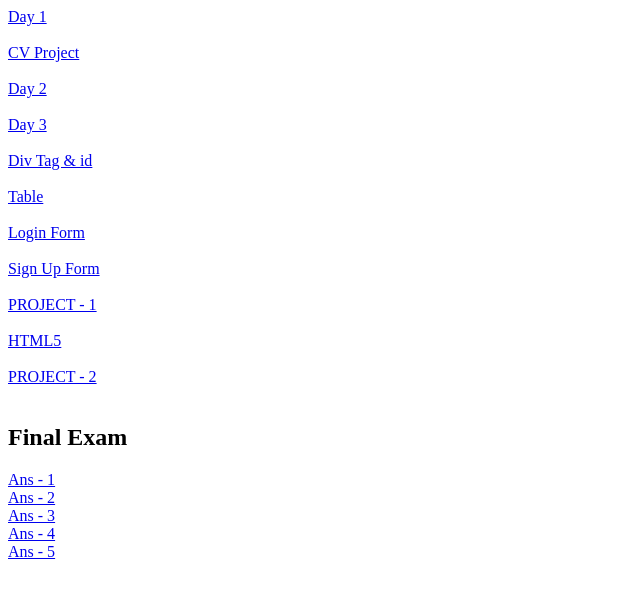
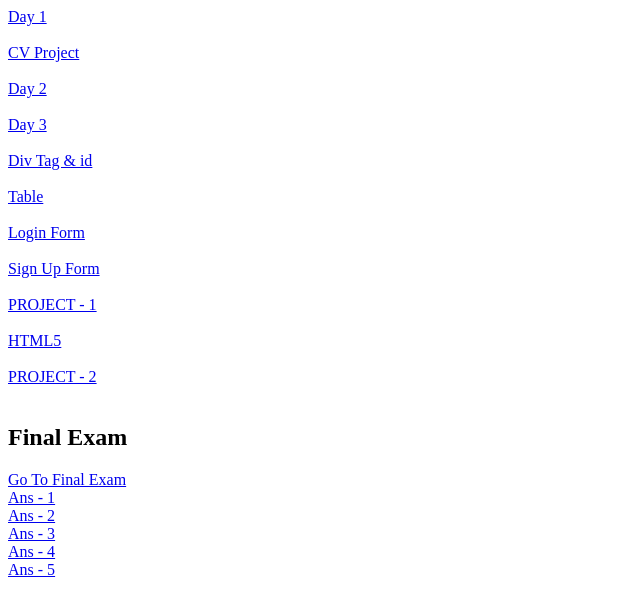
Before and after one commit to RavindraKachariya/HTML, a plain HTML site: page index.html in a window 1280 px wide. Shown: the whole page, without its empty margins (0-640 px from the left). Drawn offline with Linux system fonts and the light colour scheme.

Commit message:
Add | Final Exam

```diff
--- a/index.html
+++ b/index.html
@@ -65,6 +65,10 @@
 
     <h2>Final Exam</h2>
 
+    <a href="./Final Exam/index.html" target="_blank">Go To Final Exam</a>
+
+    <br />
+
     <a href="/Final Exam/All Ans/index1.html" target="_blank">Ans - 1</a>
     <br />
     <a href="/Final Exam/All Ans/index2.html" target="_blank">Ans - 2</a>
```
